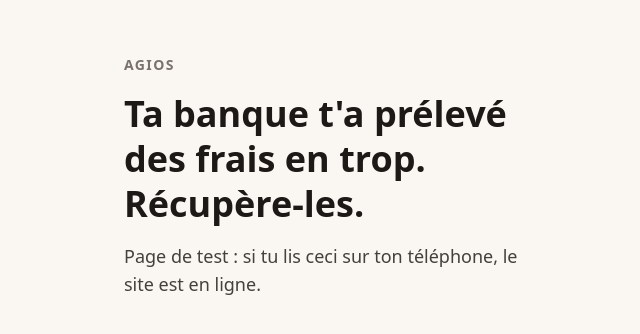
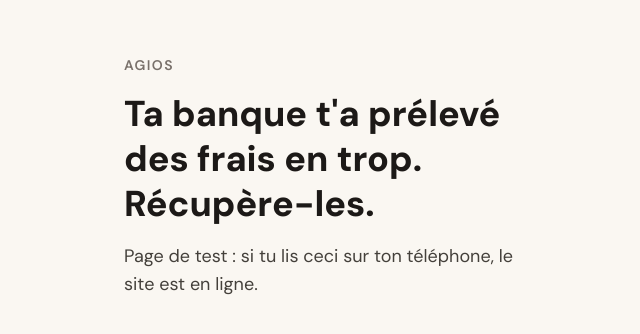
Before and after one commit to joffrey741618/agios, a Next.js app: page / in a window 1280 px wide. Shown: the part 224-558 px from the top of the page, without its empty margins (316-956 px from the left). Built offline with nearby package versions, Linux system fonts and the light colour scheme.

Commit message:
Update layout.tsx

```diff
--- a/app/layout.tsx
+++ b/app/layout.tsx
@@ -1,5 +1,18 @@
 import type { Metadata, Viewport } from "next";
+import { Fraunces, DM_Sans } from "next/font/google";
 import "./globals.css";
+
+const fraunces = Fraunces({
+  subsets: ["latin"],
+  variable: "--font-fraunces",
+  display: "swap",
+});
+
+const dmSans = DM_Sans({
+  subsets: ["latin"],
+  variable: "--font-dm",
+  display: "swap",
+});
 
 export const metadata: Metadata = {
   title: "Agios — Récupère les frais bancaires prélevés à tort",
@@ -18,7 +31,7 @@ export default function RootLayout({
   children: React.ReactNode;
 }) {
   return (
-    <html lang="fr">
+    <html lang="fr" className={`${fraunces.variable} ${dmSans.variable}`}>
       <body>{children}</body>
     </html>
   );
```
